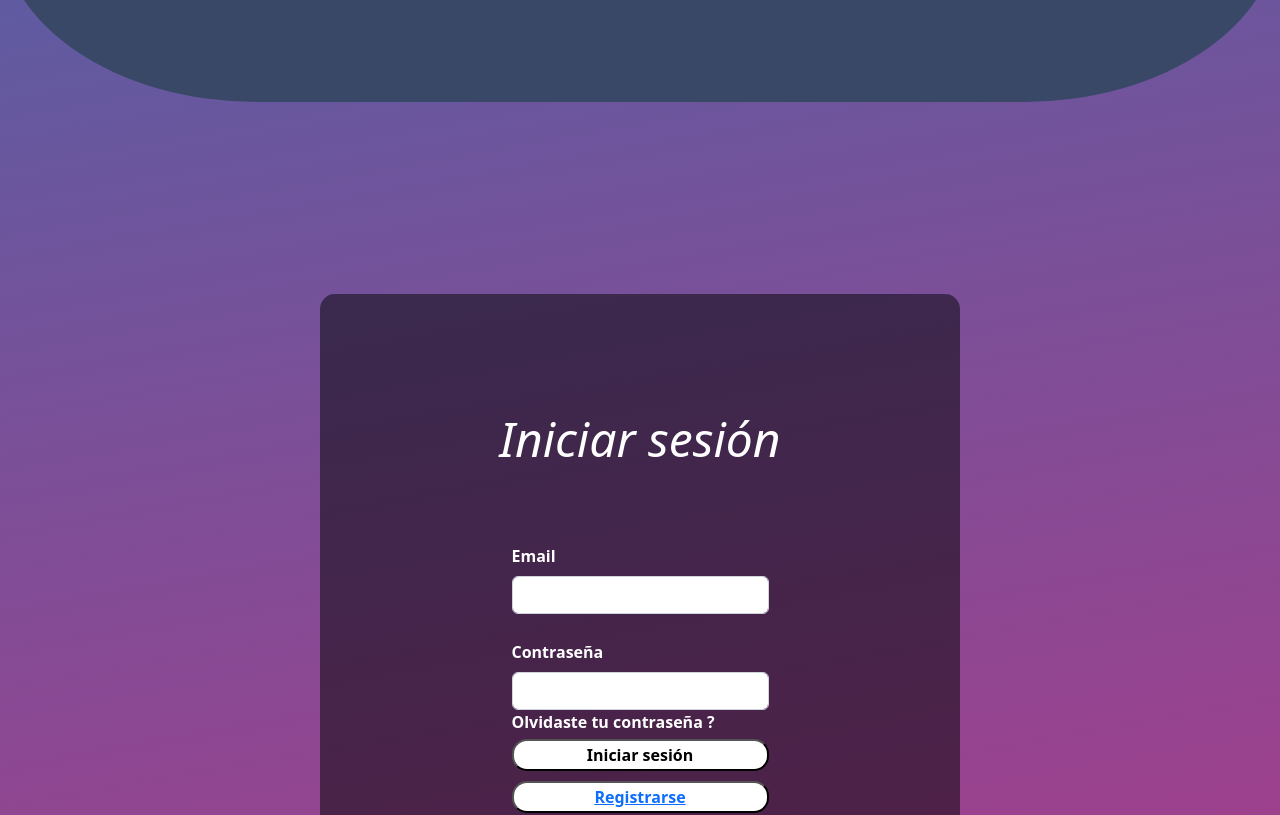
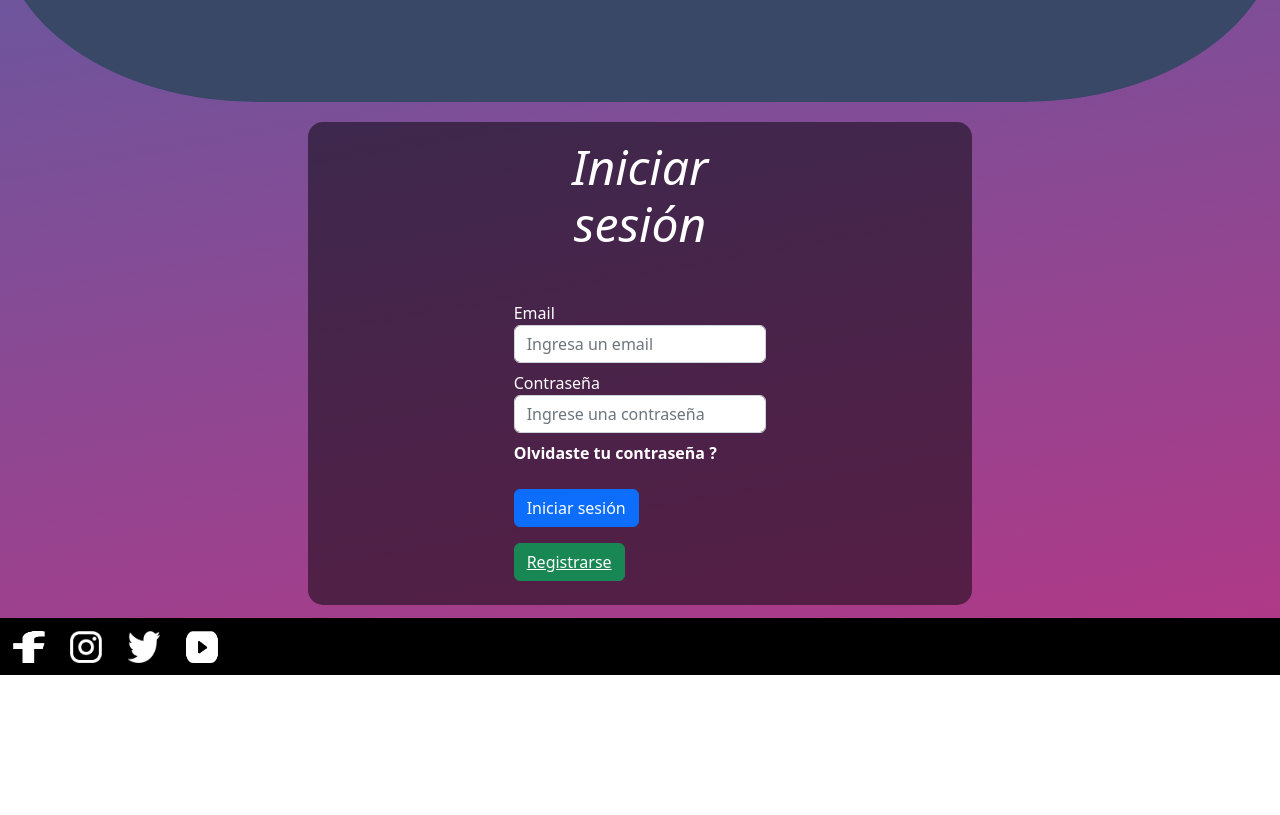
Before and after one commit to Pamela198713/BootcampAr, an Angular app in the folder frontend/: page /login in a window 1280 px wide. Shown: the part 780-1595 px from the top of the page. After the commit the page ends 1455 px from the top, so only its background shows below. Built offline with nearby package versions, Linux system fonts and the light colour scheme.

Commit message:
Fix login

```diff
--- a/frontend/src/app/pages/login/login.component.css
+++ b/frontend/src/app/pages/login/login.component.css
@@ -1,111 +1,99 @@
-.container-login{
-    padding: 2% 2%;
+.container-login {
+    /* padding: 2% 2%;  */
     border: 2px solid rgb(128, 128, 128);
     border-radius: 15px;
-    width: 15%;
-    display: flex;
-    justify-content: space-around;
-    margin: auto;
+    /* width: 15%; */
+    /* display: flex;
+    justify-content: space-around; */
+    /* margin: auto; */
 }
 
-
-.container-card-login{
+.container-card-login {
+    margin-top: 20px;
     border-radius: 15px;
-    padding: 5%;
-    margin: 10% auto;
+    /*margin: 10% auto;
     width: 25%;
     height: 30rem;
     display: flex;
     flex-direction: column;
     justify-content: center;
-    align-items: center;
+    align-items: center; */
     background-color: rgba(0, 0, 0, 0.498);
     color: white;
 }
 
 
-
-.mb-12{
+/* .mb-12 {
     display: flex;
     flex-direction: column;
+} */
+
+.login-title {
+    font-style: italic;
+    font-size: 3rem;
+    text-align: center;
+    /* margin-bottom: 10%; */
 }
 
 
-
-.login-title{
-    font-style: italic;
-    font-size: 3rem;
-    margin-bottom: 10%;
-}
+/* .mb-12>label {
+    margin-top: 10%;
+} */
 
 
-
-.mb-12 > label{
-    margin-top: 10%;
-}
-
-
-
-.inp-login{
+/* .inp-login {
     margin: 5% auto;
     width: 20vw;
     height: 2rem;
     border-radius: 15px;
     padding: 2%;
-}
+} */
 
 
-
-.mb-12 > input:hover{
+/* .mb-12>input:hover {
     border: 3px solid rgba(33, 101, 228, 0.807);
 }
 
-
-
-.mb-12> input:focus{
+.mb-12>input:focus {
     border-color: rgba(0, 89, 255, 0.807);
     box-shadow: 0 1px 1px rgba(229, 47, 23, 0.075)inset, 0 0 8px rgba(0, 89, 255, 0.807);
     outline: 0 none;
-}
+} */
 
-
-
-.a-login{
-    width: 52%;
+.a-login {
+    /* width: 52%;
     margin-bottom: 3%;
-    margin-top: 10%;
+    margin-top: 10%; */
     color: white;
     font-weight: bold;
     text-decoration: none;
 }
 
-.a-login:hover{
+.a-login:hover {
     text-shadow: 2px 2px 2px black;
-    color: rgba(23, 103, 253, 0.807);
+    color: rgba(235, 236, 239, 0.807);
 }
 
 
-.btn-login{
+/* .btn-login {
     font-weight: bold;
     margin: 2% auto;
     width: 100%;
     height: 2rem;
     border-radius: 15px;
     background-color: white;
-
 }
 
+.btn-login:hover {
+    background-color: white;
+    transition: 0.5s;
+    transform: scale(1.05, 1.05);
+} */
 
 
-.btn-login:hover{
-    background-color: white;
-    transition: 0.5s;
-    transform: scale(1.05,1.05);
-}
-
-@media screen and (min-width: 180px) and (max-width: 540px){
-
-    .container-card-login{
+/*
+@media screen and (min-width: 180px) and (max-width: 540px) {
+    .container-card-login {
         border-radius: 15px;
         margin: 15% auto;
         width: 95%;
@@ -116,8 +104,7 @@
         background-color: rgba(0, 0, 0, 0.498);
         color: white;
     }
-
-    .inp-login{
+    .inp-login {
         margin: 5% auto;
         width: 70vw;
         height: 2rem;
@@ -126,9 +113,8 @@
     }
 }
 
-@media screen and (min-width: 540px) and (max-width: 1368px){
-
-    .container-card-login{
+@media screen and (min-width: 540px) and (max-width: 1368px) {
+    .container-card-login {
         border-radius: 15px;
         margin: 15% auto;
         width: 50%;
@@ -141,12 +127,11 @@
         color: white;
         font-weight: bold;
     }
-
-    .inp-login{
+    .inp-login {
         margin: 5% auto;
         width: 70vw;
         height: 2rem;
         border-radius: 15px;
         padding: 2%;
     }
-}
+} */
--- a/frontend/src/app/pages/login/login.component.html
+++ b/frontend/src/app/pages/login/login.component.html
@@ -1,19 +1,12 @@
 <app-layout>
-  <main>
-    <section class="container-card-login">
-      <h1 class="login-title">Iniciar sesión</h1>
-
+    <main class="w-50 m-auto">
+        <section class="container-card-login row justify-content-center">
+            <div class="col-md-5">
+                <h1 class="login-title mt-3 mb-5">Iniciar sesión</h1>
                 <form [formGroup]="loginForm" (ngSubmit)="onSubmit(loginForm)">
-        <div class="mb-12">
-          <label for="InputEmail" class="form-label">Email</label>
-          <input
-            type="email"
-            class="form-control"
-            id="InputEmail"
-            formControlName="email"
-            aria-describedby="emailHelp"
-            required
-          />
+                    <div class="form-group mb-2">
+                        <label for="InputEmail">Email</label>
+                        <input type="email" class="form-control" id="InputEmail" formControlName="email" aria-describedby="emailHelp" placeholder="Ingresa un email" required />
                         <div *ngIf="Email?.errors && Email?.touched">
                             <p *ngIf="Email?.hasError('required')" class="text-danger">
                                 El email es requerido.
@@ -26,15 +19,9 @@
                             <p class="text-success">Correo Válido</p>
                         </div>
                     </div>
-        <div class="mb-12">
-          <label for="InputContraseña" class="form-label">Contraseña</label>
-          <input
-            type="password"
-            class="form-control"
-            id="InputContraseña"
-            formControlName="password"
-            required
-          />
+                    <div class="form-group mb-2">
+                        <label for="InputContraseña">Contraseña</label>
+                        <input type="password" class="form-control" id="InputContraseña" formControlName="password" placeholder="Ingrese una contraseña" required />
                         <div *ngIf="Password?.errors && Password?.touched">
                             <p *ngIf="Password?.hasError('required')" class="text-danger">
                                 El contraseña es requerido.
@@ -45,15 +32,16 @@
                         </div>
                     </div>
                     <a class="a-login" href="">Olvidaste tu contraseña ?</a>
-        <div class="mb-12">
-          <button type="submit" class="btn-login">Iniciar sesión</button>
+                    <div class="form-group mt-4 mb-3">
+                        <button type="submit" class="btn btn-primary">Iniciar sesión</button>
                     </div>
-        <div class="mb-12">
-          <button class="btn-login">
-            <a href="../registro">Registrarse</a>
+                    <div class="form-group">
+                        <button class="btn btn-success mb-4">
+                          <a href="../registro" class="text-white">Registrarse</a>
                         </button>
                     </div>
                 </form>
+            </div>
         </section>
     </main>
 </app-layout>
--- a/frontend/src/app/pages/login/login.component.ts
+++ b/frontend/src/app/pages/login/login.component.ts
@@ -1,8 +1,7 @@
 import { Component } from '@angular/core';
 import { DataService } from 'src/app/services/data.service';
-import {FormBuilder, FormGroup} from '@angular/forms';
+import { FormBuilder, FormGroup, Validators } from '@angular/forms';
 import { AuthServiceService } from 'src/app/auth/auth-service.service';
-import { Validators } from '@angular/forms';
 
 @Component({
   selector: 'app-login',
@@ -29,26 +28,27 @@ export class LoginComponent {
     get Password(){
       return this.loginForm.get("password")
     }
+
     get Email(){
       return this.loginForm.get("email")
     }
 
+
     onSubmit(loginForm: FormGroup) {
       const email = loginForm.value.email;
       const password = loginForm.value.password;
-      console.log(email, password);
 
 
       this.authService.login({email,password}).subscribe({
-        next:(respuesta) => {
-
-          localStorage.setItem('token',(respuesta as any).access );
-          localStorage.setItem('refreshToken',(respuesta as any).refresh );
-          console.log(respuesta);
+        next:() => {
+          console.log('Login successful');
         },
         error:(err) => {
           console.log("error:", err)
         }
       })
-  }
+
     }
+
+
+}
```
Lines whose indentation alone changed are shown as unchanged.
